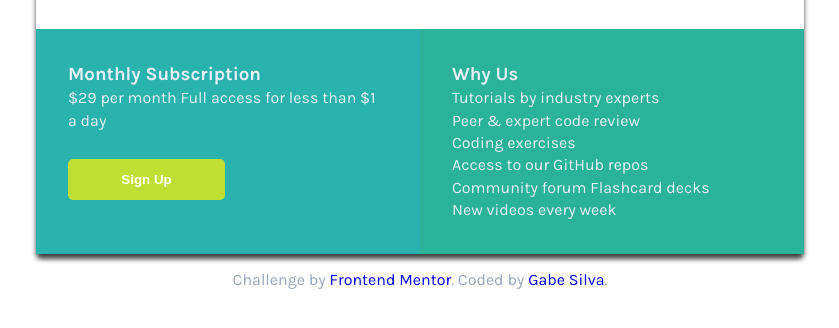
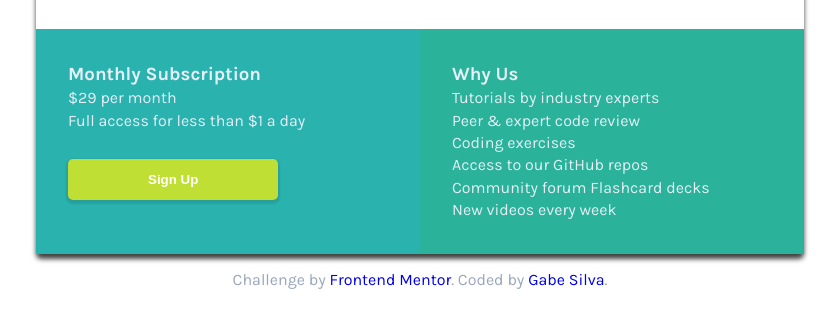
Before and after one commit to iamgsilva/practice, a plain HTML site: page single-price-grid-component-master/index.html in a window 1280 px wide. Shown: the part 334-662 px from the top of the page, without its empty margins (220-1059 px from the left). Drawn offline with Linux system fonts and the light colour scheme.

Commit message:
Cleaned up some code

```diff
--- a/single-price-grid-component-master/index.html
+++ b/single-price-grid-component-master/index.html
@@ -37,7 +37,8 @@
         <div class="box-1">
     <h3>Monthly Subscription</h3>
     <p>
-     &dollar;29 per month Full access for less than &dollar;1 a day
+     &dollar;29 per month</p>
+     <p> Full access for less than &dollar;1 a day</p>
   </p>
   <button class="btn">Sign Up</button>
 </div>
--- a/single-price-grid-component-master/style.css
+++ b/single-price-grid-component-master/style.css
@@ -67,10 +67,11 @@ main {
   margin-top: 2em;
   border: none;
   background: hsl(71, 73%, 54%);
-  padding: 1em 4em;
+  padding: 1em 6em;
   border-radius: 5px;
   color: #fff;
   font-weight: 700;
+  box-shadow: 0px 2px 2px 2px rgba(0, 0, 0, 0.1);
 }
 
 footer {
```
